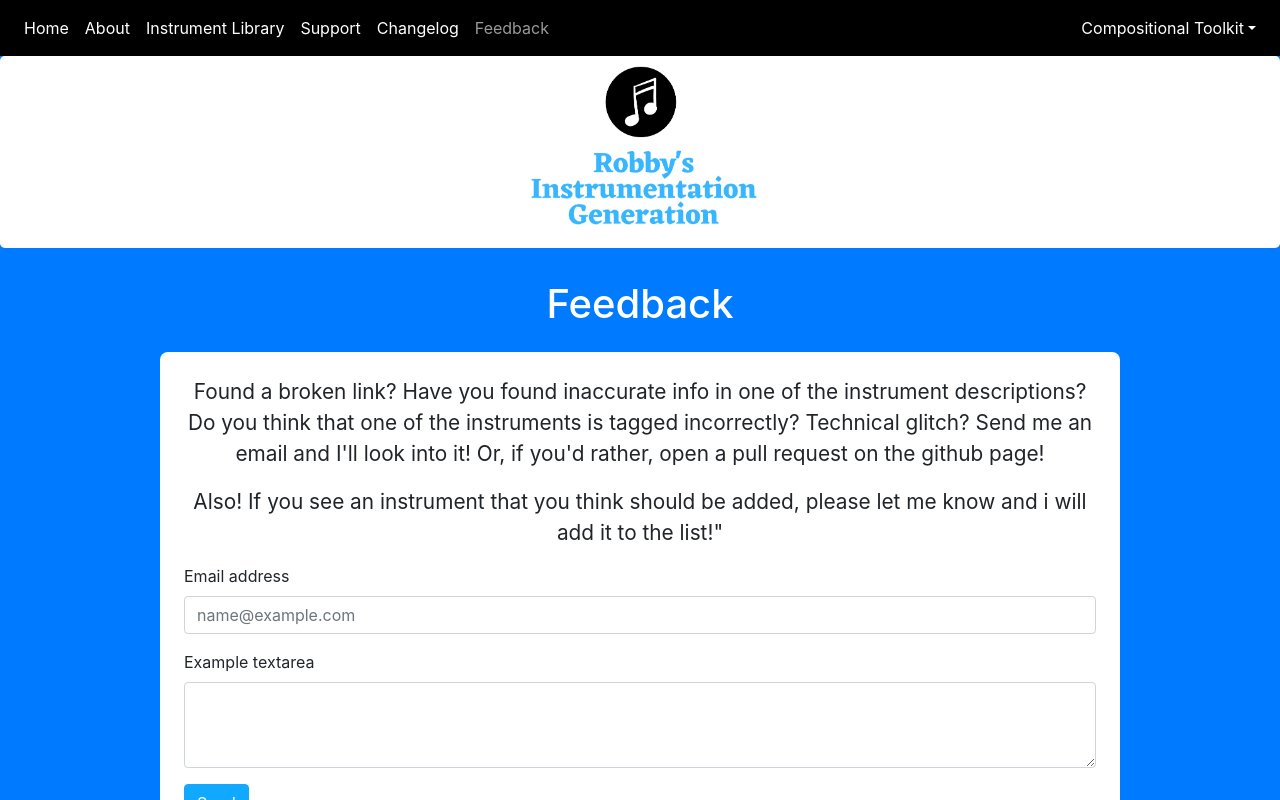
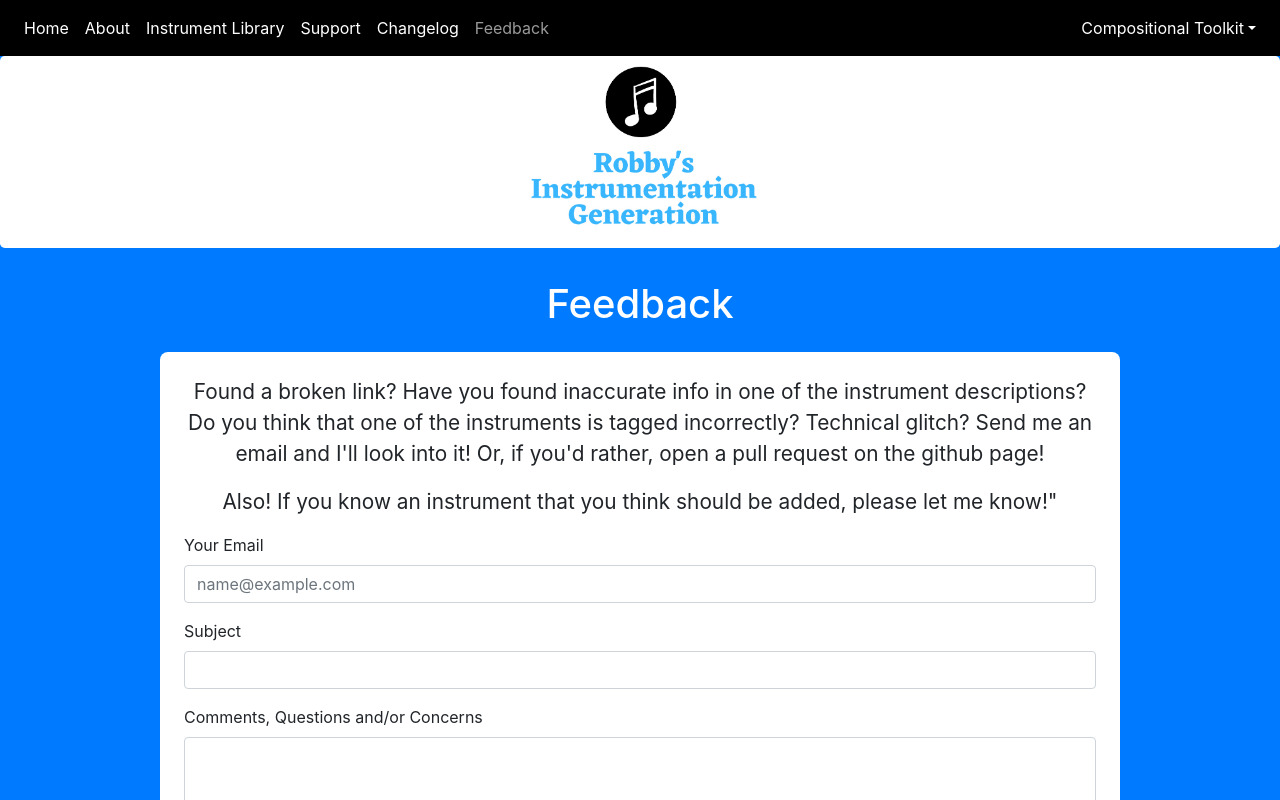
Before and after one commit to robbyph/instrumentation-generation, a Next.js app: page /feedback in a window 1280 px wide. Shown: the top 800 px of the page. Built offline with nearby package versions, Linux system fonts and the light colour scheme.

Commit message:
Removed extraneous code
Removed logging and unused imports

```diff
--- a/components/InstrumentCard.js
+++ b/components/InstrumentCard.js
@@ -4,13 +4,12 @@ import {useState} from 'react'
 
 const InstrumentCard = ({id, name, description, imagePath, wikiLink, tubeLink, onDelete, isLocked, onLock, onShuffle, setReplacementInstrumentID, onRepButtonClick}) => {
 
-    console.log("card ", id, " ", isLocked)
     return (
-            <Card style={{ minWidth: '18rem', flexGrow: 0, margin:'1rem', minHeight:'32rem'}}>
+            <Card style={{ minWidth: '18rem', flexGrow: 1, margin:'1rem', minHeight:'32rem'}}>
 
                 <div>
                     <button id="lockButton" onClick={() => {onLock(id)}} className={isLocked ? styles.btnOverrideLocked : styles.btnOverride}>{isLocked ? "🔒" : "🔓"}</button>
-                    <button id="shuffleButton" autoFocus="true" onClick={()=> {onShuffle(id)}} className={styles.btnOverrideShuffle} style={{float: "right"}}><span>🔀</span></button>
+                    <button id="shuffleButton" autoFocus={true} onClick={()=> {onShuffle(id)}} className={styles.btnOverrideShuffle} style={{float: "right"}}><span>🔀</span></button>
                 </div>
                 <Card.Img variant="top" src={imagePath} style={{padding:'1rem', maxHeight: '10rem', height:'100%', objectFit: 'contain'}} />
                 <Card.Body style={{display: 'flex', flexDirection: 'column', justifyContent: 'space-between'}}>
--- a/components/InstrumentList.js
+++ b/components/InstrumentList.js
@@ -1,7 +1,6 @@
 import InstrumentCard from './InstrumentCard'
 import styles from '../styles/InstrumentList.module.scss'
 import {CardDeck} from 'react-bootstrap'
-import PropTypes  from 'prop-types'
 
 
 const InstrumentList = ({instruments, onDel, onLoc, onShuf, onRep, onRepButClick, setRepInstrumentID}) => {
--- a/pages/feedback.js
+++ b/pages/feedback.js
@@ -15,15 +15,19 @@ const feedback = () => {
                     Found a broken link? Have you found inaccurate info in one of the instrument descriptions? Do you think that one of the instruments is tagged incorrectly? Technical glitch? Send me an email and I'll look into it! Or, if you'd rather, open a pull request on the github page!
                     <br />
                 </p>
-                <p className={styles.p}>Also! If you see an instrument that you think should be added, please let me know and i will add it to the list!"</p>
+                <p className={styles.p}>Also! If you know an instrument that you think should be added, please let me know!"</p>
                 <Form>
                     <Form.Group className="mb-3" controlId="exampleForm.ControlInput1">
-                <Form.Label>Email address</Form.Label>
+                        <Form.Label>Your Email</Form.Label>
                         <Form.Control type="email" placeholder="name@example.com" />
                     </Form.Group>
+                    <Form.Group className="mb-3" controlId="exampleForm.ControlInput1">
+                        <Form.Label>Subject</Form.Label>
+                        <Form.Control type="textarea" />
+                    </Form.Group>
                     <Form.Group className="mb-3" controlId="exampleForm.ControlTextarea1">
-                <Form.Label>Example textarea</Form.Label>
-                <Form.Control as="textarea" rows={3} />
+                        <Form.Label>Comments, Questions and/or Concerns</Form.Label>
+                        <Form.Control as="textarea" rows={5} />
                     </Form.Group>
                     <Button>Send</Button>
                 </Form>
--- a/pages/index.js
+++ b/pages/index.js
@@ -11,7 +11,6 @@ import InstrumentModal from '../components/Modals/InstrumentModal'
 import ReplacementModal from '../components/Modals/ReplacementModal'
 import TemplateModal from '../components/Modals/TemplateModal'
 import { NextSeo, SoftwareAppJsonLd } from 'next-seo'
-import Navigation from '../components/Navigation'
 
 export default function Home() {
 
@@ -107,7 +106,8 @@ export default function Home() {
         if (myInstruments.length <= 0) {
             generateNewList(min, max);
         }else {
-            pushAlert(closeAlert, "New List Warning", "Generating a new list will erase all unlocked instruments. Would you like to continue?", "danger", generateNewList, undefined, false)
+
+            pushAlert(closeAlert, "New List Warning", "Generating a new list will erase all unlocked instruments. Would you like to continue?", "danger", () => {generateNewList(min, max)}, undefined, false)
         }
     }
 
@@ -216,6 +216,8 @@ export default function Home() {
         }])
 
         setKeyInc(keyInc + 1)
+
+        console.log(methodToExecute)
     }
 
     const closeAlert = (id) => {
```
Also changed, not shown: 1 other file (tests, documents, lock files or other folders). Lines whose indentation alone changed are shown as unchanged.
